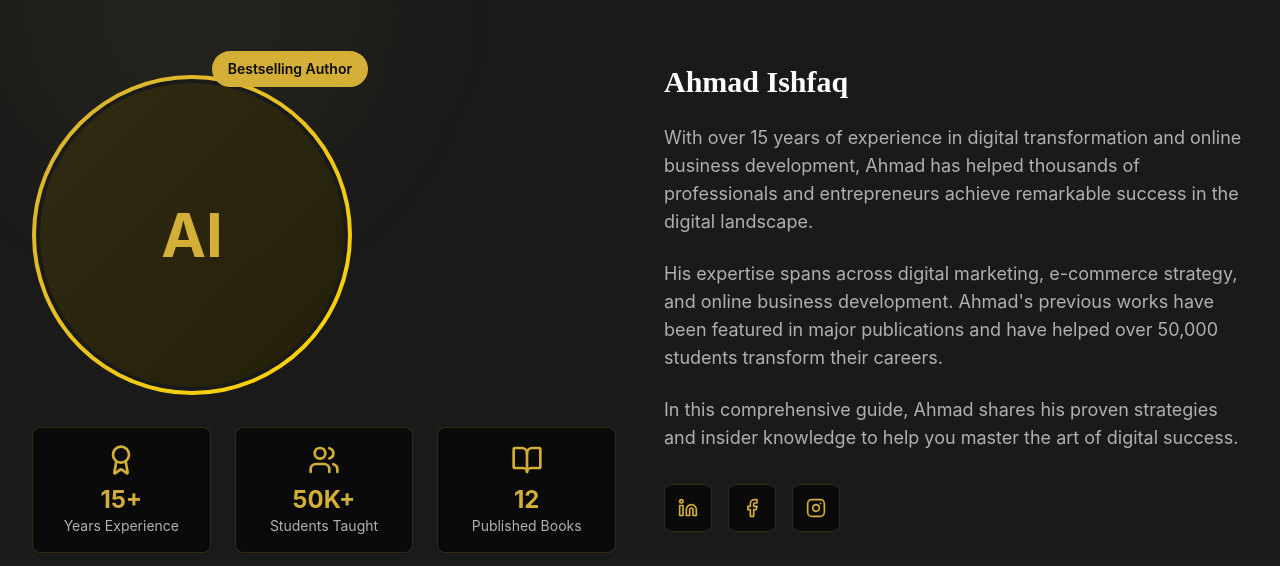
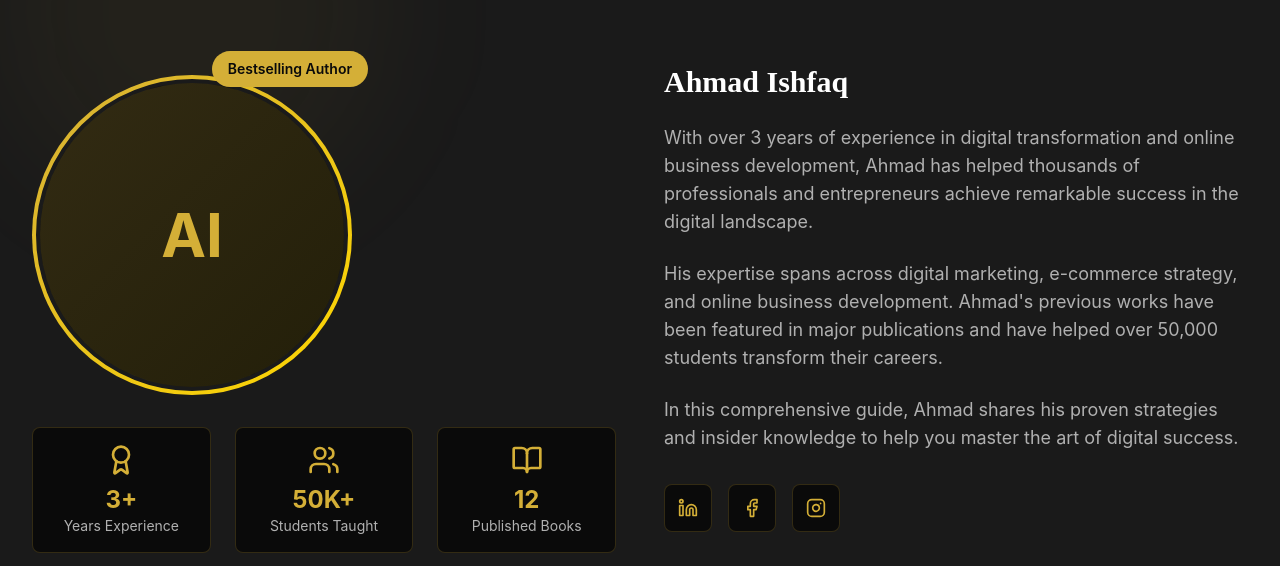
Before and after one commit to AhmadIshfaqDogar/goldenpages, a React (Vite) app: page / in a window 1280 px wide. Shown: the part 3246-3812 px from the top of the page. Built offline with nearby package versions, Linux system fonts and the light colour scheme.

Commit message:
Update Author.jsx

```diff
--- a/src/components/Author.jsx
+++ b/src/components/Author.jsx
@@ -4,7 +4,7 @@ import { Award, Users, BookOpen, Linkedin, Instagram , Facebook } from 'lucide-r
 
 const Author = () => {
   const stats = [
-    { icon: Award, number: '15+', label: 'Years Experience' },
+    { icon: Award, number: '3+', label: 'Years Experience' },
     { icon: Users, number: '50K+', label: 'Students Taught' },
     { icon: BookOpen, number: '12', label: 'Published Books' }
   ];
@@ -93,7 +93,7 @@ const Author = () => {
               Ahmad Ishfaq
             </h3>
             <p className="text-text-gray text-lg mb-6">
-              With over 15 years of experience in digital transformation and online business development,
+              With over 3 years of experience in digital transformation and online business development,
               Ahmad has helped thousands of professionals and entrepreneurs achieve remarkable success in
               the digital landscape.
             </p>
```
